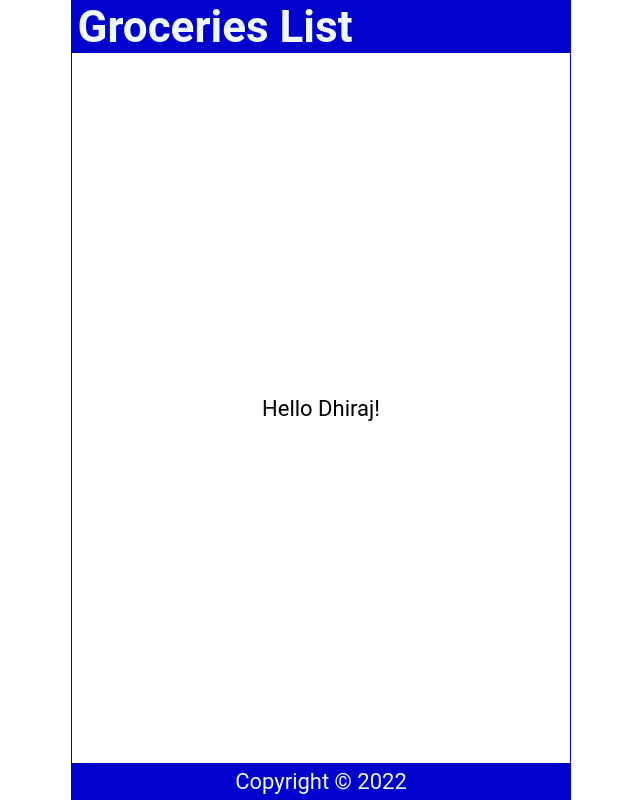
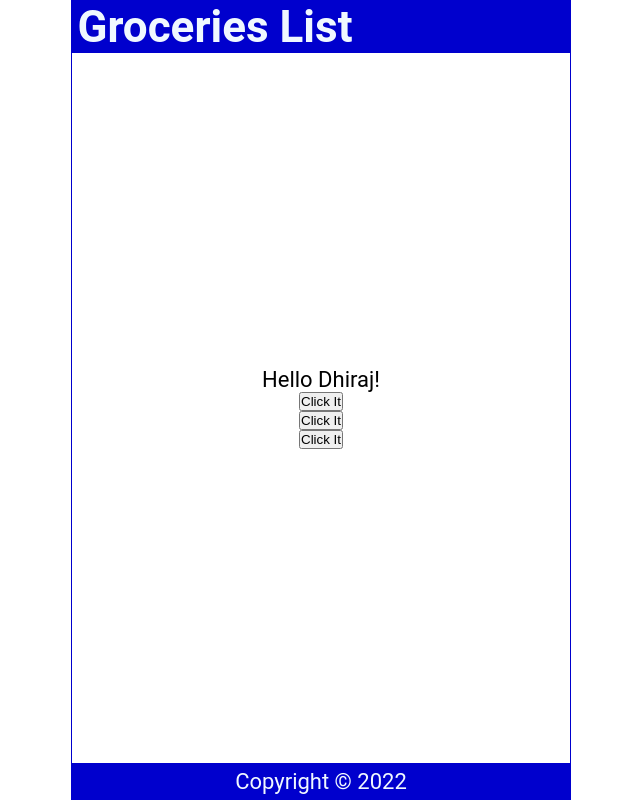
Before and after one commit to Bishal1998/learn_react, a React (Create React App) app: page / in a window 1280 px wide. Shown: the whole page, without its empty margins (319-959 px from the left). Built offline with nearby package versions, Linux system fonts and the light colour scheme.

Commit message:
Click Event

```diff
--- a/src/Content.js
+++ b/src/Content.js
@@ -3,12 +3,30 @@
     const handleNameChange = () => {
     const names = ['Bishal', 'Dhiraj', 'Sachin'];
     const int = Math.floor(Math.random()*3);
-    console.log(int);
     return names[int];
   }
+
+
+  const handleClick = () => {
+      console.log('You clicked it')
+  }
+
+    const handleClick2 = (name) => {
+        console.log(`${name} was Clicked`)
+    }
+
+    const handleClick3 = (e) => {
+        console.log(e.target.innerText)
+    }
+
     return (
         <main>
-            Hello {handleNameChange()}!
+            <p>
+                Hello {handleNameChange()}!
+            </p>
+            <button onClick={handleClick}>Click It</button>
+            <button onClick={() => {handleClick2('Bishal')}}>Click It</button>
+            <button onClick={(e) => {handleClick3(e)}}>Click It</button>
         </main>
     );
 }
```
